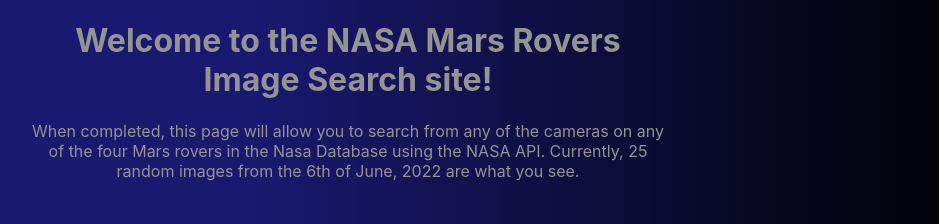
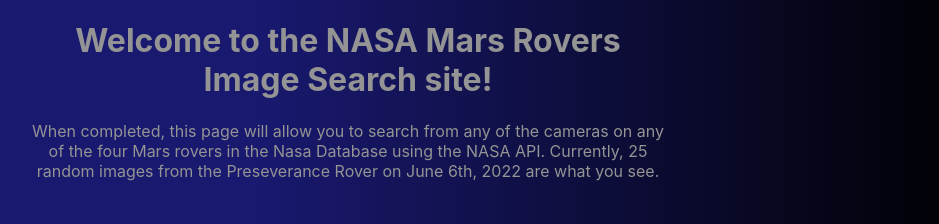
Before and after one commit to MelodyLayne/MarsRoverPicApp, a React (Create React App) app: page / in a window 1280 px wide. Shown: the top 224 px of the page, without its empty margins (292-1231 px from the left). Built offline with nearby package versions, Linux system fonts and the light colour scheme; no server answers.

Commit message:
make correction in missing title element.

```diff
--- a/src/Components/Mars/header.js
+++ b/src/Components/Mars/header.js
@@ -8,7 +8,7 @@
             <h1>Welcome to the NASA Mars Rovers Image Search site!</h1>
             <p>
                 When completed, this page will allow you to search from any of the cameras on any of
-                the four Mars rovers in the Nasa Database using the NASA API. Currently, 25 random images from the 6th of June, 2022 are what you see.
+                the four Mars rovers in the Nasa Database using the NASA API. Currently, 25 random images from the Preseverance Rover on June 6th, 2022 are what you see.
             </p>
         </div>
     );
```
